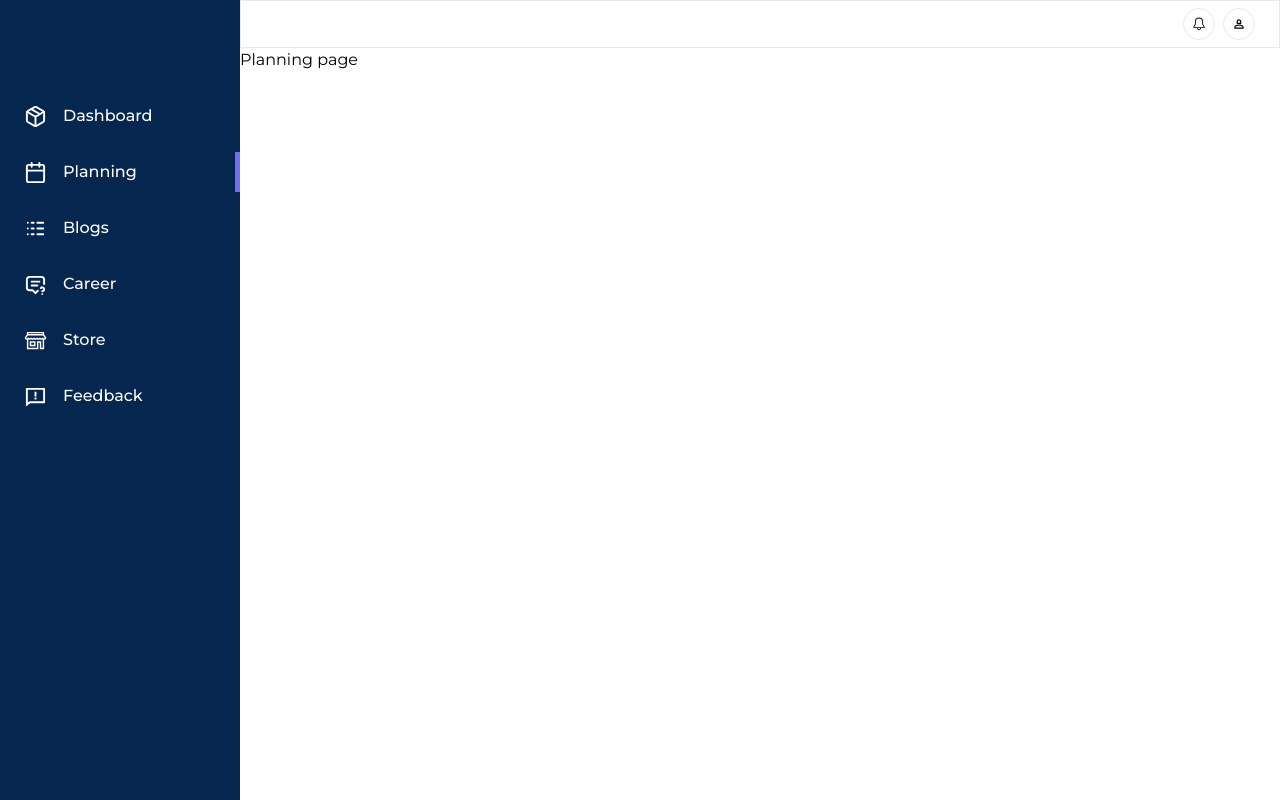
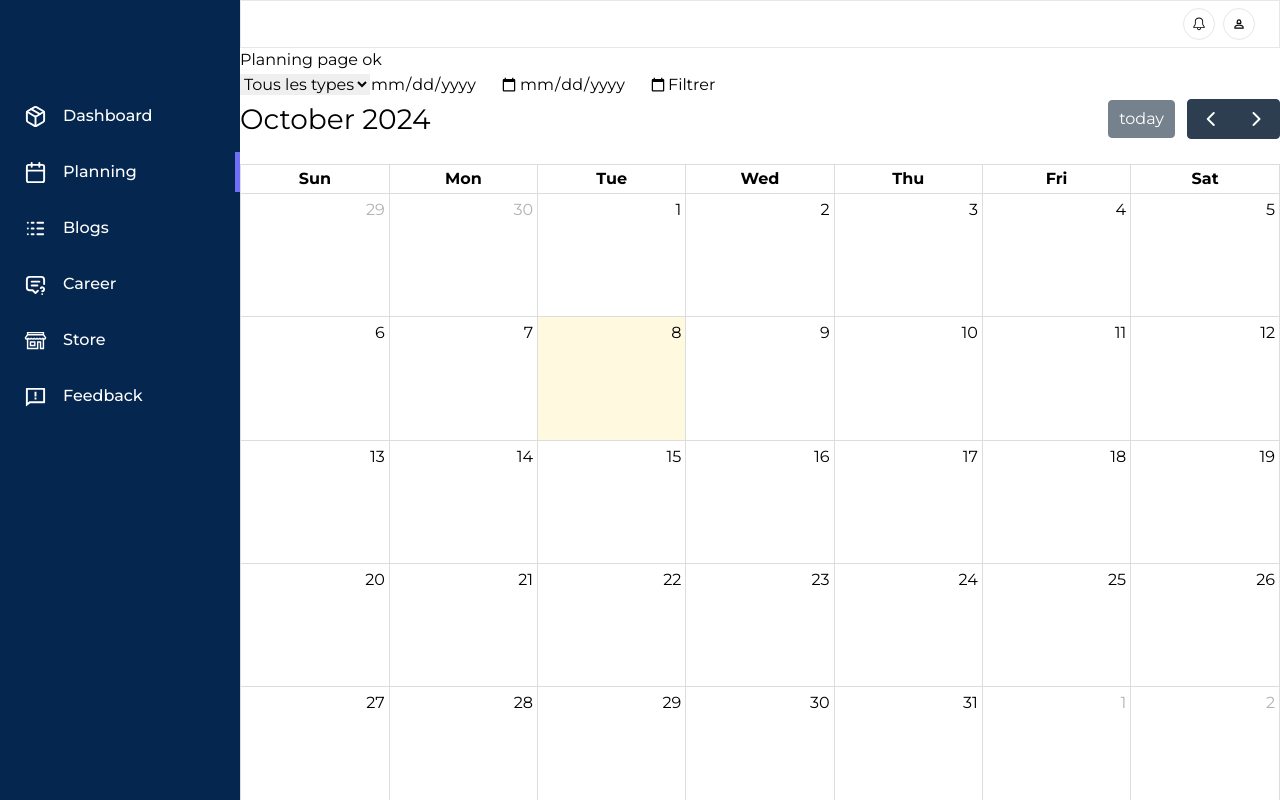
Before and after one commit to DidasMba/admin_perso, a Next.js app: page /admin/planning in a window 1280 px wide. Built offline with nearby package versions, Linux system fonts and the light colour scheme; no server answers.

Commit message:
calendar and filter in process

```diff
--- a/app/_components/dasboard/articles.tsx
+++ b/app/_components/dasboard/articles.tsx
@@ -25,6 +25,7 @@ const Articles = () => {
 
   return (
     <main className='mt-4'>
+
       <h4 className='text-lg font-semibold mb-4'>Articles Récents</h4>
       <div className='space-y-4'>
         {articles.map(({ id, title, description, imageUrl }) => (
--- a/app/admin/planning/page.tsx
+++ b/app/admin/planning/page.tsx
@@ -1,9 +1,84 @@
-import React from 'react'
+"use client";
 
-export default function Planning() {
+import React, { useEffect, useState } from 'react';
+import FullCalendar from '@fullcalendar/react';
+import dayGridPlugin from '@fullcalendar/daygrid';
+import axios from 'axios';
+
+const EventFilters = ({ onFilterChange }) => {
+  const [eventType, setEventType] = useState('');
+  const [dateFrom, setDateFrom] = useState('');
+  const [dateTo, setDateTo] = useState('');
+
+  const handleFilterChange = () => {
+    onFilterChange({ eventType, dateFrom, dateTo });
+  };
+
   return (
     <div>
-        <h1>Planning page</h1>
+      <select onChange={(e) => setEventType(e.target.value)} value={eventType}>
+        <option value=''>Tous les types</option>
+        <option value='ATELIER'>Atelier</option>
+        <option value='HACKATHON'>Hackathon</option>
+        <option value='CONFERENCE'>Conférence</option>
+      </select>
+      <input
+        type='date'
+        value={dateFrom}
+        onChange={(e) => setDateFrom(e.target.value)}
+      />
+      <input
+        type='date'
+        value={dateTo}
+        onChange={(e) => setDateTo(e.target.value)}
+      />
+      <button onClick={handleFilterChange}>Filtrer</button>
     </div>
-  )
-}
+  );
+};
+
+const Planning = () => {
+  const [events, setEvents] = useState([]);
+
+  const fetchEvents = async () => {
+    try {
+      const response = await axios.get('/api/events'); // Remplace par l'URL de ton API
+      setEvents(response.data);
+    } catch (error) {
+      console.error('Error fetching events:', error);
+    }
+  };
+
+  useEffect(() => {
+    fetchEvents();
+  }, []);
+
+  const handleFilterChange = async (filters) => {
+    const { eventType, dateFrom, dateTo } = filters;
+    try {
+      const response = await axios.get('/api/events', {
+        params: { eventType, dateFrom, dateTo },
+      });
+      setEvents(response.data);
+    } catch (error) {
+      console.error('Error fetching filtered events:', error);
+    }
+  };
+
+  return (
+    <div>
+      <h1>Planning page ok</h1>
+      <EventFilters onFilterChange={handleFilterChange} />
+      <FullCalendar
+        plugins={[dayGridPlugin]}
+        initialView='dayGridMonth'
+        events={events.map((event) => ({
+          title: event.theme,
+          date: event.start_date, // Assure-toi que la date est au bon format
+        }))}
+      />
+    </div>
+  );
+};
+
+export default Planning;
--- a/package.json
+++ b/package.json
@@ -9,6 +9,11 @@
     "lint": "next lint"
   },
   "dependencies": {
+    "@fullcalendar/daygrid": "^6.1.15",
+    "@fullcalendar/react": "^6.1.15",
+    "@prisma/client": "^5.20.0",
+    "axios": "^1.7.7",
+    "express": "^4.21.1",
     "next": "14.2.14",
     "react": "^18",
     "react-dom": "^18",
```
Also changed, not shown: 1 other file (tests, documents, lock files or other folders).
